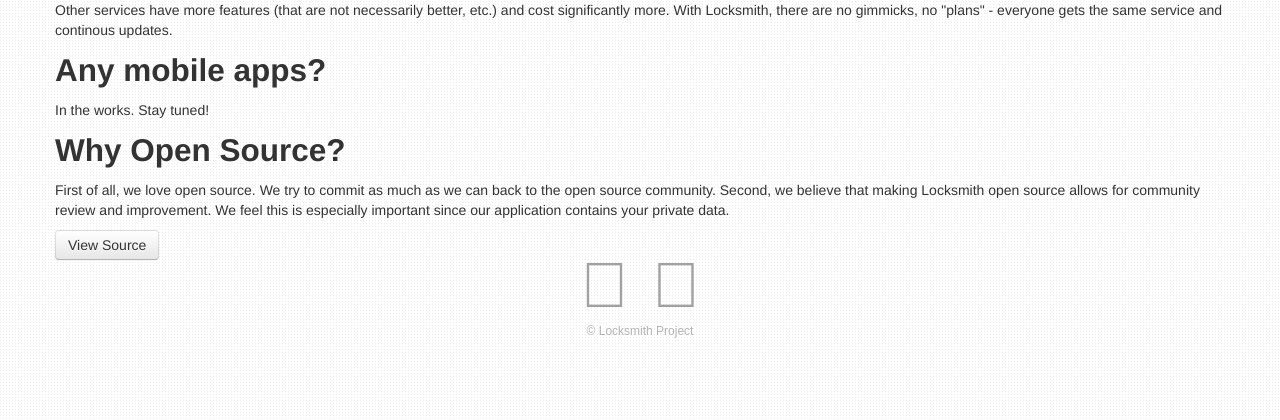
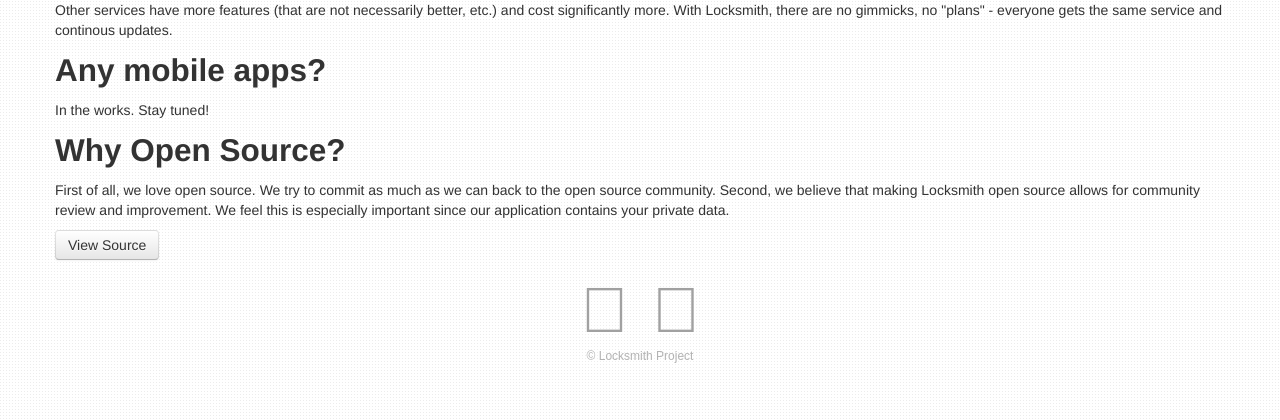
Before and after one commit to ehazlett/locksmith, a Django app: template templates/about.html in a window 1280 px wide. Shown: the part 380-800 px from the top of the page. Run offline with Django 3.2, Linux system fonts and the light colour scheme; the template is opened without the code that fills it, so the values that code supplies are empty.

Commit message:
minor UI updates

```diff
--- a/static/css/app.css
+++ b/static/css/app.css
@@ -255,6 +255,7 @@ div.welcome {
 div#footer {
   width: 100%;
   color: #b3b3b3;
+  margin: 25px 0 0 0;
   padding: 10px 0 0 0;
   height: 75px;
 }
```
